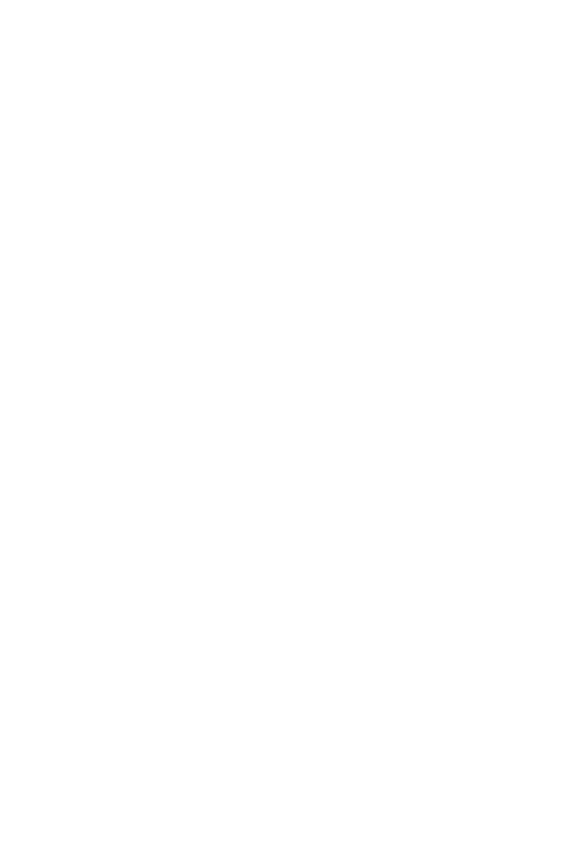
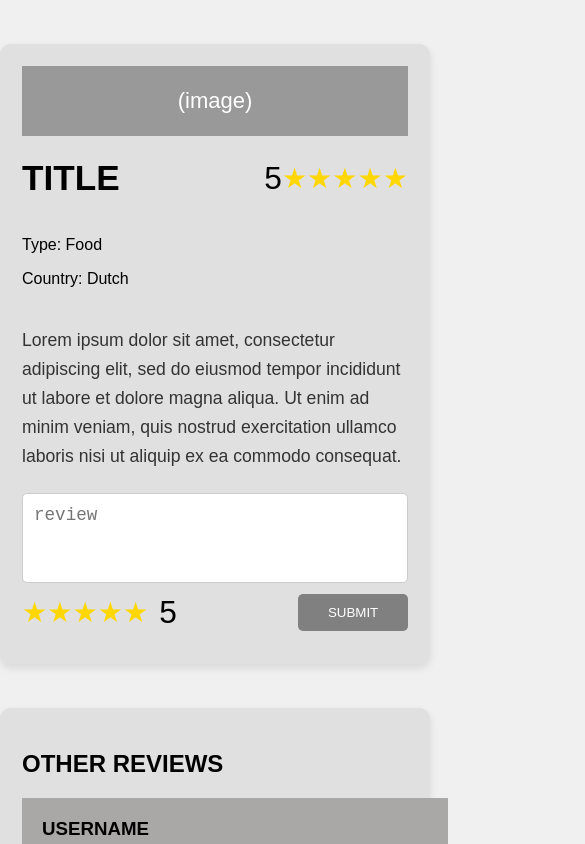
Before and after one commit to Rick-Janssen/CSP-Frontend, a React (Create React App) app: page / in a window 390 px wide. Shown: the top 844 px of the page, 585 px wide, since content can reach past the window. Built offline with nearby package versions, Linux system fonts and the light colour scheme.

Commit message:
Details page css and html structure

```diff
--- a/src/App.jsx
+++ b/src/App.jsx
@@ -1,7 +1,11 @@
 import "./App.css";
-
+import React from "react";
+import DetailsPage from "./components/DetailsPage/DetailsPage";
 function App() {
-  return <></>;
+  return ( <>
+   <DetailsPage></DetailsPage>
+  </>
+  );
 }
 
 export default App;
--- /dev/null
+++ b/src/components/DetailsPage/DetailsPage.css
@@ -0,0 +1,241 @@
+
+body, html {
+    margin: 0;
+    padding: 0;
+    width: 100%;
+    height: 100%;
+    font-family: Arial, sans-serif;
+    background-color: #f0f0f0;
+  }
+
+  .product-card {
+    display: flex;
+    align-items: flex-start;
+    justify-content: center;
+    background-color: #e0e0e0;
+    width: 99%;
+    max-width: 1320px;
+    margin: 44px auto;
+    padding: 22px;
+    box-shadow: 0 4px 8px rgba(0, 0, 0, 0.1);
+    border-radius: 11px;
+  }
+
+
+  .image-placeholder {
+    flex-basis: 37%;
+    height: 440px;
+    background-color: #999999;
+    display: flex;
+    justify-content: center;
+    align-items: center;
+    color: white;
+    font-size: 22px;
+    margin-right: 33px;
+  }
+
+  .content {
+    flex-basis: 53%;
+    display: flex;
+    flex-direction: column;
+    justify-content: space-between;
+  }
+
+  .header {
+    display: flex;
+    justify-content: space-between;
+    align-items: center;
+    margin-bottom: 22px;
+  }
+
+  .title {
+    font-size: 2.75rem;
+    font-weight: bold;
+    margin: 0;
+  }
+
+  .rating {
+    display: flex;
+    align-items: center;
+    font-size: 1.65rem;
+  }
+
+  .stars {
+    font-size: 1.98rem;
+    color: gold;
+    display: flex;
+    align-items: center;
+  }
+
+  .rating-number {
+    margin-left: 11px;
+    font-size: 1.98rem;
+    color: black;
+  }
+
+  .description {
+    font-size: 1.1rem;
+    line-height: 1.65;
+    margin: 22px 0;
+    color: #333;
+  }
+
+  .review-form {
+    display: flex;
+    flex-direction: column;
+  }
+
+  .review-textarea {
+    resize: none;
+    height: 88px;
+    padding: 11px;
+    margin-bottom: 11px;
+    border-radius: 5px;
+    border: 1px solid #ccc;
+    font-size: 1.1rem;
+  }
+
+  .rating-footer {
+    display: flex;
+    justify-content: space-between;
+    align-items: center;
+    margin-bottom: 11px;
+  }
+
+  .stars-footer {
+    font-size: 1.98rem;
+    color: gold;
+    display: flex;
+    align-items: center;
+  }
+
+  .submit-button {
+    width: 132px;
+    background-color: gray;
+    color: white;
+    padding: 11px;
+    border: none;
+    border-radius: 5px;
+    cursor: pointer;
+  }
+
+  .submit-button:hover {
+    background-color: darkgray;
+  }
+
+
+  @media (max-width: 768px) {
+    .product-card {
+      flex-direction: column;
+      padding: 22px;
+    }
+
+    .image-placeholder {
+      width: 100%;
+      height: 275px;
+      margin-right: 0;
+      margin-bottom: 22px;
+    }
+
+    .content {
+      width: 100%;
+    }
+
+    .title {
+      font-size: 2.2rem;
+    }
+
+    .stars, .stars-footer {
+      font-size: 1.76rem;
+    }
+
+    .review-textarea {
+      height: 66px;
+    }
+
+    .submit-button {
+      width: 110px;
+    }
+  }
+
+  .reviews {
+    display: flex;
+    flex-direction: column;
+  }
+
+  .review {
+    background-color: #aaa7a7;
+    padding: 20px;
+    margin-bottom: 10px;
+    width: 100%;
+  }
+
+  .review h3 {
+    margin-top: 0;
+  }
+
+  .rating {
+    font-size: 20px;
+    color: #333;
+  }
+
+  .product-hr{
+    height: 1px;
+    border: solid #333 ;
+    background-color: #333;
+  }
+
+  .image-box{
+    height: 200px;
+    width: 200px;
+    background-color:  #aaa7a7;
+  }
+  .product-box{
+    margin-left: 20px;
+    margin-right: 20px;
+  }
+
+  .h2-title{
+    display: flex;
+    flex-direction: column;
+  }
+  .similar-products {
+    display: flex;
+    flex-direction: column;
+    align-items: flex-start;
+    justify-content: center;
+    background-color: #e0e0e0;
+    width: 99%;
+    max-width: 1320px;
+    margin: 44px auto;
+    padding: 22px;
+    box-shadow: 0 4px 8px rgba(0, 0, 0, 0.1);
+    border-radius: 11px;
+  }
+  .product-showcase {
+    display: flex;
+    align-items: flex-start;
+    justify-content: center;
+    background-color: #938d8d;
+    max-width: 1320px;
+    margin: 44px auto;
+    padding: 22px;
+    border-radius: 11px;
+  }
+
+  .more-reviews{
+    margin: 10px 0 10px 5px;
+    font-weight: bold;
+  }
+
+  .product-description{
+    display: flex;
+    justify-content: space-between;
+    font-size: 13px;
+    font-style: italic;
+  }
+  .product-info{
+    display: flex;
+    justify-content: space-between;
+    font-size: 20px;
+  }
--- a/src/components/DetailsPage/DetailsPage.jsx
+++ b/src/components/DetailsPage/DetailsPage.jsx
@@ -0,0 +1,147 @@
+import React, { useState } from 'react';
+import '../DetailsPage/DetailsPage.css';
+
+const DetailsPage = () => {
+  const [rating, setRating] = useState(5.0);
+  const [review, setReview] = useState('');
+
+  const handleSubmit = (e) => {
+    e.preventDefault();
+    alert(`Review submitted: ${review}`);
+
+  };
+
+  return (
+    <div className='product-details'>
+      <div className="product-card">
+        <div className="image-placeholder">
+          <p>(image)</p>
+        </div>
+        <div className="content">
+          <div className="header">
+            <h1 className="title">TITLE</h1>
+            <div className="rating">
+              <div className="stars">
+                <span className="rating-number">{rating}</span> ★★★★★
+              </div>
+            </div>
+          </div>
+          <div className='type'>
+            <p>Type: Food</p>
+            <p>Country: Dutch</p>
+          </div>
+          <p className="description">
+            Lorem ipsum dolor sit amet, consectetur adipiscing elit, sed do eiusmod tempor
+            incididunt ut labore et dolore magna aliqua. Ut enim ad minim veniam, quis nostrud
+            exercitation ullamco laboris nisi ut aliquip ex ea commodo consequat.
+          </p>
+          <form onSubmit={handleSubmit} className="review-form">
+            <textarea
+              value={review}
+              onChange={(e) => setReview(e.target.value)}
+              placeholder="review"
+              className="review-textarea"
+            />
+            <div className="rating-footer">
+              <div className="stars-footer">★★★★★ <span className="rating-number">{rating}</span></div>
+              <button type="submit" className="submit-button">SUBMIT</button>
+            </div>
+          </form>
+        </div>
+      </div>
+      <div className='product-card'>
+
+
+        <div className="reviews">
+          <h2>OTHER REVIEWS</h2>
+          <div className="review">
+            <h3>USERNAME</h3>
+            <div className="rating">★★★★★</div>
+            <p>Lorem ipsum dolor sit amet, consectetur adipiscing elit, sed do eiusmod tempor incididunt ut labore et dolore magna aliqua.</p>
+          </div>
+          <div className="review">
+            <h3>USERNAME</h3>
+            <div className="rating">★★★☆☆</div> <p>Lorem ipsum dolor sit amet, consectetur adipiscing elit, sed do eiusmod tempor incididunt ut labore et dolore magna aliqua.</p>
+          </div>
+          <div className="review">
+            <h3>USERNAME</h3>
+            <div className="rating">★★★☆☆</div>
+            <p>Lorem ipsum dolor sit amet, consectetur adipiscing elit, sed do eiusmod tempor incididunt ut labore et dolore magna aliqua.</p>
+          </div>
+          <span className='more-reviews'>See more reviews</span>
+        </div>
+
+      </div>
+
+      <div className='similar-products'>
+        <div className='h2-title'>
+          <h2>SIMILAR PRODUCTS</h2>
+        </div>
+        <div className='product-showcase'>
+          <div className='product-box'>
+            <div className='image-box'></div>
+            <div className='product-info'>
+            <span className='product-name'>Product Name</span>
+            <span className='review-box'> 0★</span>
+            </div>
+            <div className='product-description'>
+              <span className='product-type'>Type:Food</span>
+              <span className='product-country'>Country:Dutch</span>
+            </div>
+            <hr className='product-hr'></hr>
+          </div>
+          <div className='product-box'>
+            <div className='image-box'></div>
+            <div className='product-info'>
+            <span className='product-name'>Product Name</span>
+            <span className='review-box'> 0★</span>
+            </div>
+            <div className='product-description'>
+              <span className='product-type'>Type:Food</span>
+              <span className='product-country'>Country:Dutch</span>
+            </div>
+            <hr className='product-hr'></hr>
+          </div>
+          <div className='product-box'>
+            <div className='image-box'></div>
+            <div className='product-info'>
+            <span className='product-name'>Product Name</span>
+            <span className='review-box'> 0★</span>
+            </div>
+            <div className='product-description'>
+              <span className='product-type'>Type:Food</span>
+              <span className='product-country'>Country:Dutch</span>
+            </div>
+            <hr className='product-hr'></hr>
+          </div>
+          <div className='product-box'>
+            <div className='image-box'></div>
+            <div className='product-info'>
+            <span className='product-name'>Product Name</span>
+            <span className='review-box'> 0★</span>
+            </div>
+            <div className='product-description'>
+              <span className='product-type'>Type:Food</span>
+              <span className='product-country'>Country:Dutch</span>
+            </div>
+            <hr className='product-hr'></hr>
+          </div>
+          <div className='product-box'>
+            <div className='image-box'></div>
+            <div className='product-info'>
+            <span className='product-name'>Product Name</span>
+            <span className='review-box'> 0★</span>
+            </div>
+            <div className='product-description'>
+              <span className='product-type'>Type:Food</span>
+              <span className='product-country'>Country:Dutch</span>
+            </div>
+            <hr className='product-hr'></hr>
+          </div>
+        </div>
+      </div>
+    </div>
+  );
+};
+
+export default DetailsPage;
```
Also changed, not shown: src/components/ProductList/ProductCard.css (added), src/components/ProductList/ProductCard.jsx (added).
